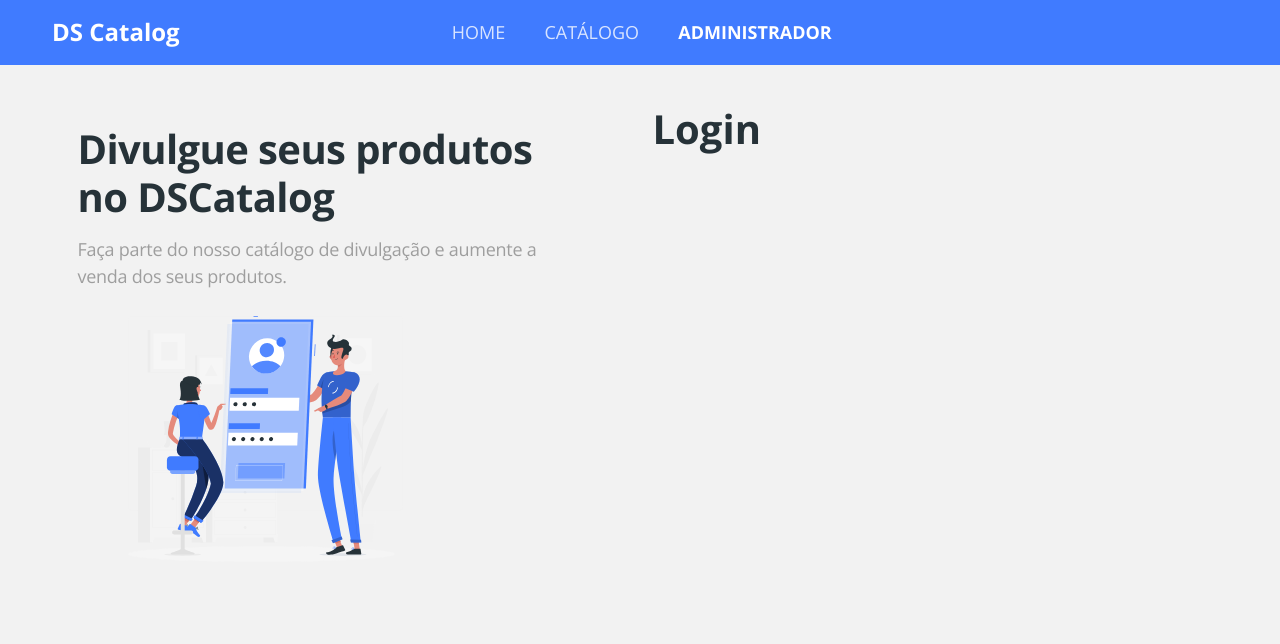
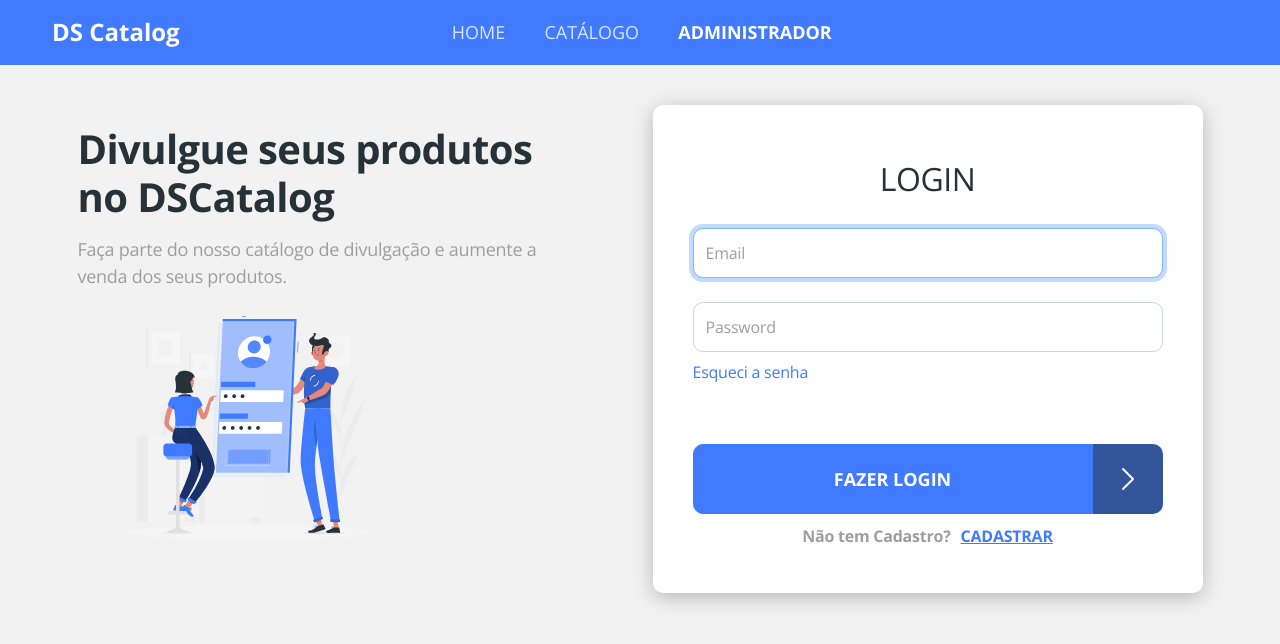
Before and after one commit to Baggio25/catalogprodutos-backend, a React (Create React App) app in the folder frontweb/: page /admin/auth/login in a window 1280 px wide. Shown: the top 644 px of the page. Built offline with nearby package versions, Linux system fonts and the light colour scheme; no server answers.

Commit message:
Login card styling

```diff
--- a/frontweb/src/App.css
+++ b/frontweb/src/App.css
@@ -34,3 +34,16 @@
   background-color: var(--white);
   box-shadow: 0px 4px 20px rgba(0, 0, 0, 0.25);
 }
+
+.base-input {
+  border-radius: 10px;
+  font-size: 1em;
+  letter-spacing: -0.015em;
+  color: var(--gray-800);
+  height: 50px;
+}
+
+
+.base-input::placeholder {
+  color: var(--gray-700);
+}
--- a/frontweb/src/components/ButtonIcon/styles.css
+++ b/frontweb/src/components/ButtonIcon/styles.css
@@ -1,9 +1,9 @@
-
 .btn-container {
   display: flex;
 }
 
 .btn-container button {
+  width: calc(100% - 50px);
   border-radius: 10px 0 0 10px;
 }
 
@@ -21,10 +21,14 @@
   height: 50px;
   border-radius: 0 10px 10px 0;
   color: var(--white);
-    background-color: #33569B;
+  background-color: #33569b;
 }
 
 @media (min-width: 576px) {
+  .btn-container button {
+    width: calc(100% - 70px);
+  }
+
   .btn-icon-container {
     width: 70px;
     height: 70px;
--- /dev/null
+++ b/frontweb/src/pages/Admin/Auth/Login/index.tsx
@@ -0,0 +1,48 @@
+import { Link } from 'react-router-dom';
+import ButtonIcon from 'components/ButtonIcon';
+
+
+import './styles.css';
+
+
+const Login = () => {
+  return (
+    <div className="base-card login-card">
+      <h1>LOGIN</h1>
+      <form>
+        <div className="mb-4">
+          <input
+            type="text"
+            className="form-control base-input"
+            placeholder="Email"
+            name="username"
+            autoFocus
+          />
+        </div>
+        <div className="mb-2">
+          <input
+            type="password"
+            className="form-control base-input "
+            placeholder="Password"
+            name="password"
+          />
+        </div>
+        <Link to="/admin/auth/recover" className="login-link-recover">
+          Esqueci a senha
+        </Link>
+        <div className="login-submit">
+          <ButtonIcon text="Fazer login" />
+        </div>
+        <div className="signup-container">
+          <span className="not-registered">Não tem Cadastro?</span>
+          <Link to="/admin/auth/register" className="login-link-register">
+            CADASTRAR
+          </Link>
+        </div>
+      </form>
+    </div>
+  );
+};
+
+
+export default Login;
--- /dev/null
+++ b/frontweb/src/pages/Admin/Auth/Login/styles.css
@@ -0,0 +1,56 @@
+.login-card {
+  padding: 20px;
+  font-size: 16px;
+}
+
+.login-card h1 {
+  font-size: 2em;
+  font-weight: normal;
+  text-align: center;
+  margin-top: 30px;
+  margin-bottom: 30px;
+
+  letter-spacing: -0.015em;
+  color: var(--gray-800);
+}
+
+.login-link-recover {
+  font-size: 1em;
+  letter-spacing: -0.015em;
+  color: var(--blue-default);
+  display: block;
+  margin-bottom: 60px;
+}
+
+.login-link-register {
+  font-weight: bold;
+  font-size: 1em;
+  text-align: center;
+  letter-spacing: -0.015em;
+  text-decoration-line: underline;
+  color: var(--blue-default);
+  margin-left: 10px;
+}
+
+.login-submit {
+  margin-bottom: 10px;
+}
+
+.not-registered {
+  font-weight: bold;
+  font-size: 1em;
+  text-align: center;
+  letter-spacing: -0.015em;
+  color: var(--gray-700);
+}
+
+.signup-container {
+  text-align: center;
+  margin-bottom: 30px;
+}
+
+@media (min-width: 576px) {
+  .login-card {
+    padding: 25px 40px 15px 40px;
+  }
+}
--- a/frontweb/src/pages/Admin/Auth/index.tsx
+++ b/frontweb/src/pages/Admin/Auth/index.tsx
@@ -1,5 +1,6 @@
 import { Route, Switch } from "react-router-dom";
 
+import Login from "./Login";
 import {ReactComponent as AuthImage} from "../../../assets/images/auth.svg";
 
 import "./styles.css";
@@ -15,7 +16,7 @@
             <div className="auth-form-container">
                 <Switch>
                     <Route path="/admin/auth/login">
-                        <h1>Login</h1>
+                        <Login />
                     </Route>
                     <Route path="/admin/auth/signup">
                         <h1>Signup</h1>
--- a/frontweb/src/pages/Admin/Auth/styles.css
+++ b/frontweb/src/pages/Admin/Auth/styles.css
@@ -52,7 +52,7 @@
     .auth-banner-container svg {
         margin-top: 10px;
         margin-left: 50px;
-        width: 55%;
+        width: 50%;
         height: auto;
     }
 
```
Lines whose indentation alone changed are shown as unchanged.
